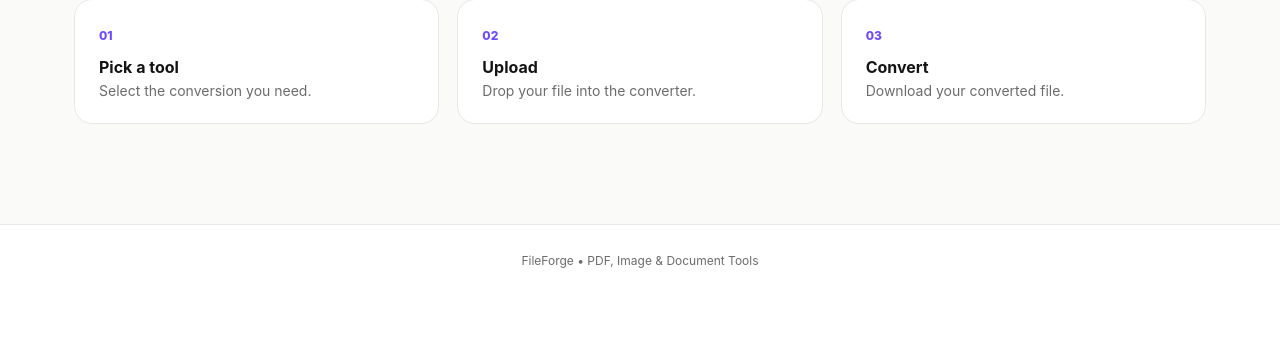
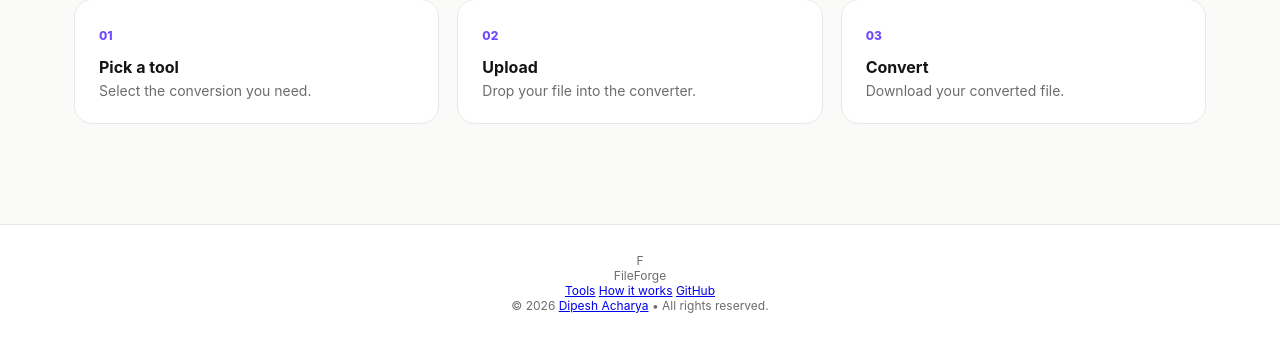
Before and after one commit to Acharyadipesh/FIle-converter, a Flask app: page / in a window 1280 px wide. Shown: the part 1384-1725 px from the top of the page. Before the commit the page ends 1652 px from the top, so only its background shows below. Run offline with Flask 3, Linux system fonts and the light colour scheme; some libraries are stand-ins or nearby versions.

Commit message:
Update index.html

```diff
--- a/file converter/templates/index.html
+++ b/file converter/templates/index.html
@@ -479,11 +479,25 @@
 
 
 <footer>
+    <div class="footer-container">
+        <div class="footer-brand">
+            <div class="footer-logo">F</div>
+            <span>FileForge</span>
+        </div>
+        <div class="footer-links">
+            <a href="#tools">Tools</a>
+            <a href="#how">How it works</a>
+            <a href="https://github.com/Acharyadipesh" target="_blank">GitHub</a>
+        </div>
+        <div class="footer-copy">
+            &copy; <span id="year"></span>
+            <a href="https://github.com/Acharyadipesh" target="_blank">Dipesh Acharya</a>
+            <span class="separator">•</span>
+            All rights reserved.
 
-    FileForge
-    •
-    PDF, Image & Document Tools
 
+        </div>
+    </div>
 </footer>
 
 
```
